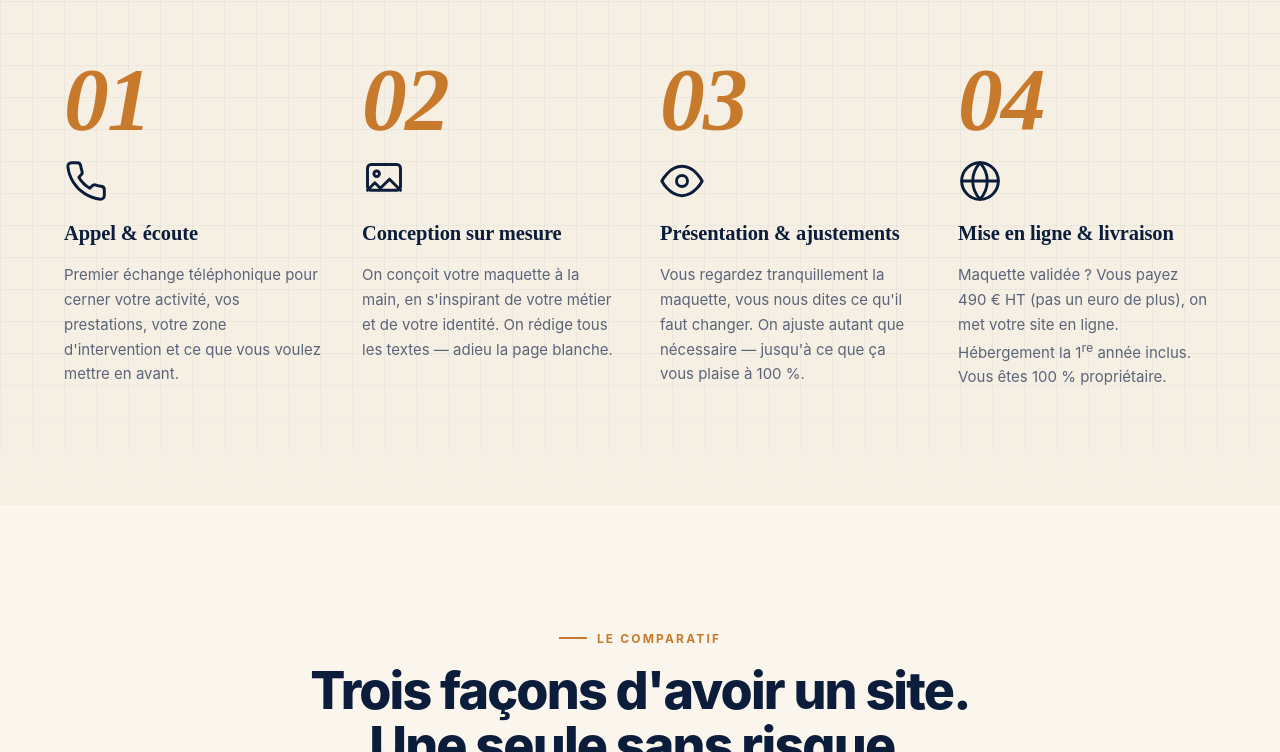
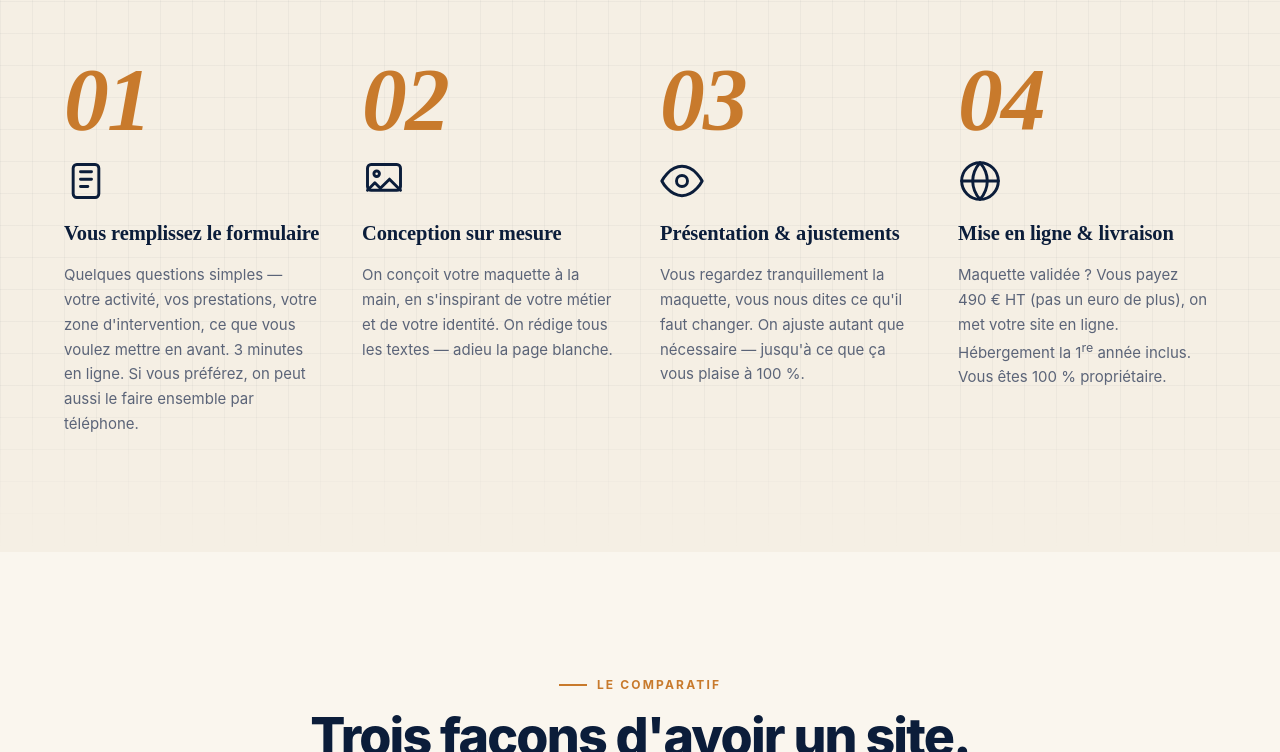
Before and after one commit to mouradlatreche44/Batipro-maquette-beige, a website: page index.html in a window 1280 px wide. Shown: the part 2941-3693 px from the top of the page. Drawn offline with Linux system fonts and the light colour scheme.

Commit message:
Etape 01 process: formulaire en ligne (avec option appel)

```diff
--- a/index.html
+++ b/index.html
@@ -460,10 +460,10 @@
           <li class="step-edit reveal" data-reveal>
             <div class="step-edit-num">01</div>
             <div class="step-edit-icon" aria-hidden="true">
-              <svg viewBox="0 0 24 24" fill="none" stroke="currentColor" stroke-width="1.6" stroke-linecap="round" stroke-linejoin="round"><path d="M22 16.92v3a2 2 0 0 1-2.18 2 19.79 19.79 0 0 1-8.63-3.07 19.5 19.5 0 0 1-6-6 19.79 19.79 0 0 1-3.07-8.67A2 2 0 0 1 4.11 2h3a2 2 0 0 1 2 1.72 12.84 12.84 0 0 0 .7 2.81 2 2 0 0 1-.45 2.11L8.09 9.91a16 16 0 0 0 6 6l1.27-1.27a2 2 0 0 1 2.11-.45 12.84 12.84 0 0 0 2.81.7A2 2 0 0 1 22 16.92z"/></svg>
+              <svg viewBox="0 0 24 24" fill="none" stroke="currentColor" stroke-width="1.6" stroke-linecap="round" stroke-linejoin="round"><rect x="5" y="3" width="14" height="18" rx="2"/><path d="M9 7h6M9 11h6M9 15h4"/></svg>
             </div>
-            <h3>Appel &amp; écoute</h3>
-            <p>Premier échange téléphonique pour cerner votre activité, vos prestations, votre zone d'intervention et ce que vous voulez mettre en avant.</p>
+            <h3>Vous remplissez le formulaire</h3>
+            <p>Quelques questions simples — votre activité, vos prestations, votre zone d'intervention, ce que vous voulez mettre en avant. 3 minutes en ligne. Si vous préférez, on peut aussi le faire ensemble par téléphone.</p>
           </li>
           <li class="step-edit reveal" data-reveal data-delay="120">
             <div class="step-edit-num">02</div>
```
